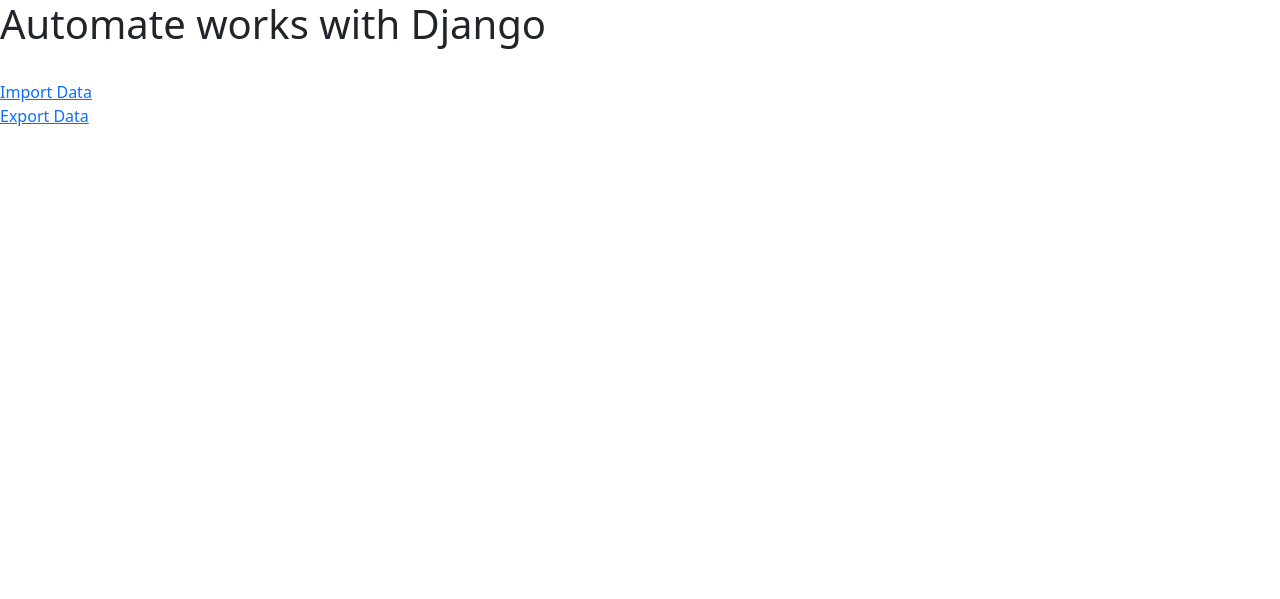
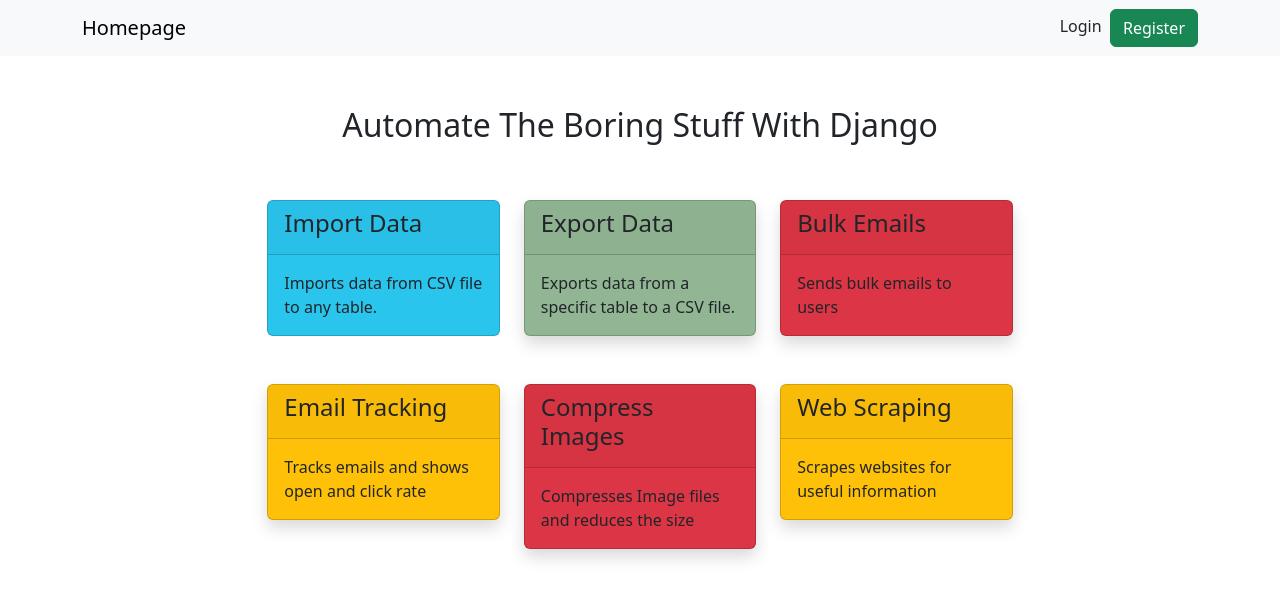
Before and after one commit to LivePython/automate_with_django, a Django app: page / in a window 1280 px wide. Shown: the top 599 px of the page. Run offline with Django 5.2, Linux system fonts and the light colour scheme; parts of the project's set-up code (start-up, migrations or seed data) failed here and were passed over.

Commit message:
project frontend completed

```diff
--- a/awd_main/urls.py
+++ b/awd_main/urls.py
@@ -7,7 +7,7 @@
 
 urlpatterns = [
     path('admin/', admin.site.urls),
-    path('', views.home, name='Homapage'), # project homepage
+    path('', views.home, name='home'), # project homepage
     path('dataentry/', include('dataentry.urls')),
     path('celery-test/', views.celery_test),
 
--- /dev/null
+++ b/templates/base.html
@@ -0,0 +1,42 @@
+{% load static %}
+<!DOCTYPE html>
+<html lang="en">
+<head>
+    <meta charset="UTF-8">
+    <meta name="viewport" content="width=device-width,
+    initial-scale=1.0">
+    <link href="https://cdn.jsdelivr.net/npm/bootstrap@5.3.3/dist/css/bootstrap.min.css" rel="stylesheet" integrity="sha384-QWTKZyjpPEjISv5WaRU9OFeRpok6YctnYmDr5pNlyT2bRjXh0JMhjY6hW+ALEwIH" crossorigin="anonymous">
+
+    <title>{% block title %} {% endblock %}</title>
+</head>
+<body>
+    <nav class="navbar bg-body-tertiary">
+        <div class="container">
+          <a class="navbar-brand" href="{% url 'home' %}">Homepage</a>
+          <div>
+            <a href="" class="float-right text-decoration-none text-dark">Login</a>
+
+            &nbsp;<a href="" class="float-right text-decoration-none btn btn-success">Register</a>
+          </div>
+        </div>
+    </nav>
+
+
+    {% block content %}
+
+    <!-- This is where all the body content stays -->
+
+    {% endblock %}
+
+</body>
+    <script src="https://cdn.jsdelivr.net/npm/@popperjs/core@2.11.8/dist/umd/popper.min.js" integrity="sha384-I7E8VVD/ismYTF4hNIPjVp/Zjvgyol6VFvRkX/vR+Vc4jQkC+hVqc2pM8ODewa9r" crossorigin="anonymous"></script>
+
+    <script src="https://cdn.jsdelivr.net/npm/bootstrap@5.3.3/dist/js/bootstrap.min.js" integrity="sha384-0pUGZvbkm6XF6gxjEnlmuGrJXVbNuzT9qBBavbLwCsOGabYfZo0T0to5eqruptLy" crossorigin="anonymous"></script>
+    <script src="https://code.jquery.com/jquery-3.6.0.min.js"></script>
+    <script src="{% static 'js/custom.js' %}"></script>
+    <style>
+      .form-group{
+        padding: 15px !important;
+      }
+    </style>
+</html>
--- a/templates/home.html
+++ b/templates/home.html
@@ -1,25 +1,100 @@
-<!DOCTYPE html>
-<html lang="en">
-<head>
-    <meta charset="UTF-8">
-    <meta name="viewport" content="width=device-width,
-    initial-scale=1.0">
-    <link href="https://cdn.jsdelivr.net/npm/bootstrap@5.3.3/dist/css/bootstrap.min.css" rel="stylesheet" integrity="sha384-QWTKZyjpPEjISv5WaRU9OFeRpok6YctnYmDr5pNlyT2bRjXh0JMhjY6hW+ALEwIH" crossorigin="anonymous">
+{% extends 'base.html' %}
 
-    <title>Home Page</title>
-</head>
-<body>
-    <h1>Automate works with Django</h1>
-    <br>
-    <a href="{% url 'import_data' %}">Import Data</a>
-    <br>
-    <a href="{% url 'export_data' %}">Export Data</a>
+{% block content %}
+<div class="row">
+    <div class="col-2"></div>
+    <div class="col-8">
+        <div class="container" style="padding: 50px;">
+            <h2 class="text-center">Automate The Boring Stuff With Django</h2>
+            <div class="row pt-5">
+                <!-- Import data -->
+                <div class="col-md-4">
+                    <a href="{% url 'import_data' %}" class="text-decoration-none text-dark">
+                        <div class="card" style="background-color: #2ac5ed;">
+                            <div class="card-header">
+                            <h4>Import Data</h4>
+                            </div>
+                            <div class="card-body">
+                            <p class="card-text">Imports data from CSV file to any table.</p>
+                            </div>
+                        </div>
+                    </a>
+                </div>
+                <!-- Export Data -->
+                <div class="col-md-4">
+                    <a href="{% url 'export_data' %}" class="text-decoration-none text-dark">
+                        <div class="card shadow" style="background-color: #92b693;">
+                            <div class="card-header">
+                            <h4>Export Data</h4>
+                            </div>
+                            <div class="card-body">
+                            <p class="card-text">Exports data from a specific table to a CSV file.</p>
+                            </div>
+                        </div>
+                    </a>
+                </div>
+
+                <!-- Bulk Emails -->
+                <div class="col-md-4">
+                    <a href="#" class="text-decoration-none text-dark">
+                        <div class="card bg-danger shadow">
+                            <div class="card-header">
+                            <h4>Bulk Emails</h4>
+                            </div>
+                            <div class="card-body">
+                            <p class="card-text">Sends bulk emails to users</p>
+                            </div>
+                        </div>
+                    </a>
+                </div>
+            </div>
+
+            <div class="row pt-5">
+                <!-- Email Tracking -->
+                <div class="col-md-4">
+                    <a href="#" class="text-decoration-none text-dark">
+                        <div class="card bg-warning shadow">
+                            <div class="card-header">
+                            <h4>Email Tracking</h4>
+                            </div>
+                            <div class="card-body">
+                            <p class="card-text">Tracks emails and shows open and click rate</p>
+                            </div>
+                        </div>
+                    </a>
+                </div>
+
+             <!-- Compress Images -->
+                <div class="col-md-4">
+                    <a href="#" class="text-decoration-none text-dark">
+                        <div class="card bg-danger shadow">
+                            <div class="card-header">
+                            <h4>Compress Images</h4>
+                            </div>
+                            <div class="card-body">
+                            <p class="card-text">Compresses Image files and reduces the size</p>
+                            </div>
+                        </div>
+                    </a>
+                </div>
+
+             <!-- Web Scraping -->
+                <div class="col-md-4">
+                    <a href="#" class="text-decoration-none text-dark">
+                        <div class="card bg-warning shadow">
+                            <div class="card-header">
+                            <h4>Web Scraping</h4>
+                            </div>
+                            <div class="card-body">
+                            <p class="card-text">Scrapes websites for useful information</p>
+                            </div>
+                        </div>
+                    </a>
+                </div>
+            </div>
+        </div>
+    <div class="col-2"></div>
+</div>
 
 
-
-
-<script src="https://cdn.jsdelivr.net/npm/@popperjs/core@2.11.8/dist/umd/popper.min.js" integrity="sha384-I7E8VVD/ismYTF4hNIPjVp/Zjvgyol6VFvRkX/vR+Vc4jQkC+hVqc2pM8ODewa9r" crossorigin="anonymous"></script>
-<script src="https://cdn.jsdelivr.net/npm/bootstrap@5.3.3/dist/js/bootstrap.min.js" integrity="sha384-0pUGZvbkm6XF6gxjEnlmuGrJXVbNuzT9qBBavbLwCsOGabYfZo0T0to5eqruptLy" crossorigin="anonymous"></script>
-
-</body>
-</html>
+{% endblock %}
```
Also changed, not shown: templates/dataentry/exportdata.html (+14 -26 lines), templates/dataentry/importdata.html (+13 -30 lines), 1 other file.
